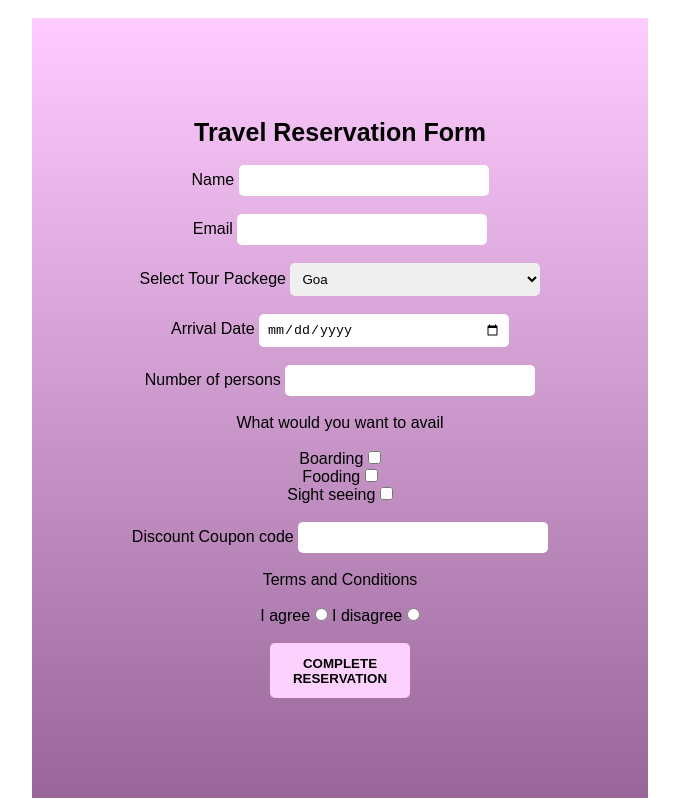
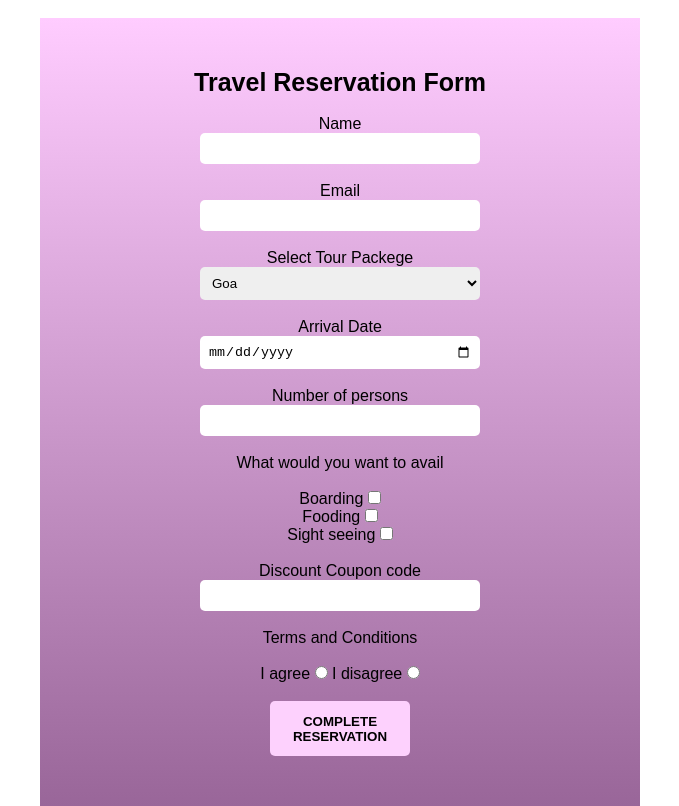
Before and after one commit to kunjumol-thomas/form, a plain HTML site: page index.html in a window 1280 px wide. Shown: the whole page, without its empty margins (300-979 px from the left). Drawn offline with Linux system fonts and the light colour scheme.

Commit message:
arranged

```diff
--- a/index.html
+++ b/index.html
@@ -16,12 +16,12 @@
             <b>Travel Reservation Form</b>
           </center>
           <br />
-          <label>Name</label>
+          <label>Name</label><br>
           <input type="text" class="txt-filed" required /> <br /><br />
-          <label>Email</label>
+          <label>Email</label><br>
           <input type="email" class="txt-filed" />
           <br /><br />
-          <label for="">Select Tour Packege</label>
+          <label for="">Select Tour Packege</label><br>
           <select class="txt-filed" required>
             <option>Goa</option>
             <option>Ladak</option>
@@ -29,9 +29,9 @@
             <option>Kerala</option>
             <option>Singapore</option></select
           ><br /><br />
-          <label> Arrival Date</label>
+          <label> Arrival Date</label><br>
           <input type="date" class="txt-filed" required /><br /><br />
-          <label for="">Number of persons</label>
+          <label for="">Number of persons</label><br>
           <input type="number" class="txt-filed" required /><br /><br />
           What would you want to avail <br /><br />
           <label for="box1">Boarding</label>
@@ -40,7 +40,7 @@
           <input type="checkbox" id="box2" /><br />
           <label for="box3">Sight seeing</label>
           <input type="checkbox" id="box3" /><br /><br />
-          <label for=""> Discount Coupon code</label>
+          <label for=""> Discount Coupon code</label><br>
           <input type="text" class="txt-filed" required /><br /><br />
           <label for="">Terms and Conditions</label><br /><br />
           <label for="cdn">I agree</label>
--- a/style.css
+++ b/style.css
@@ -8,13 +8,14 @@ body{
 
 }
 .box{
-    padding: 100px;
+    padding: 50px;
     background: linear-gradient( #ffccff,#cc99cc,#996699);
     display: inline-block;
     text-align: center;
+    width: 500px;
 }
 .txt-filed{
-    width: 250px;
+    width: 280px;
     padding: 8px;
     border-radius: 5px;
     border: none;
```
